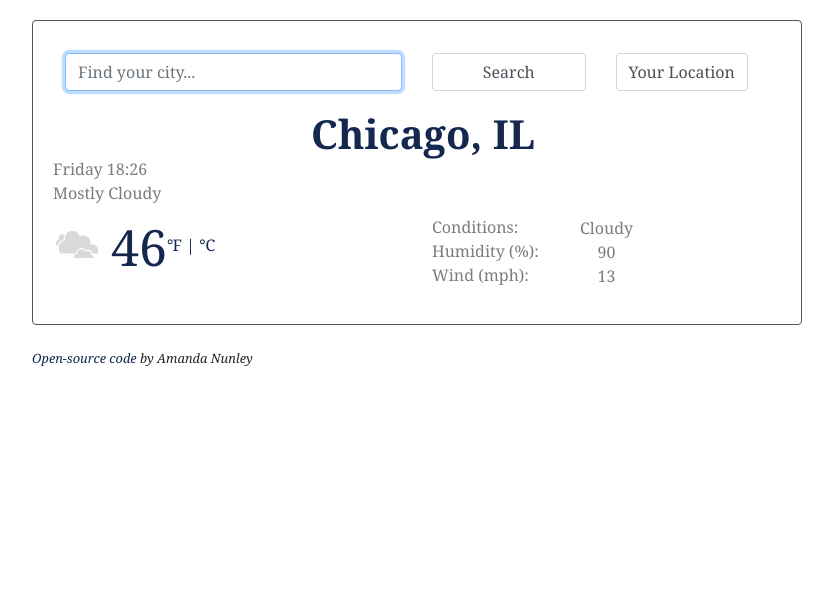
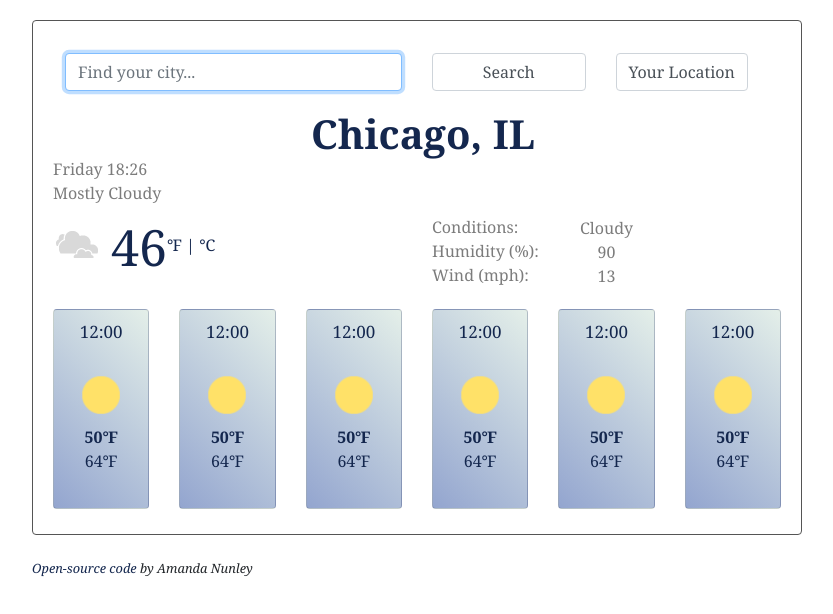
Before and after one commit to acnuns/She-Codes---Final-Project---Part-2, a plain HTML site: page index.html in a window 1280 px wide. Shown: the whole page, without its empty margins (223-1056 px from the left). Drawn offline with nearby package versions, Linux system fonts and the light colour scheme.

Commit message:
Fixing the forecast

```diff
--- a/index.html
+++ b/index.html
@@ -55,7 +55,85 @@
                 </div>
             </div>
         <div class="row forecast" id="forecast">
-
+            <div class="col-2">
+                <div class="card">
+                    <h5 class="card-img-top">
+                        12:00
+                    </h5>
+                    <div class="card-body">
+                        <img src="img/sunny.png" alt="Sunny"
+                            class="card-title" />
+                        <p class="card-text">
+                            <strong>50&#8457</strong><br />64&#8457
+                        </p>
+                    </div>
+                </div>
+            </div>
+            <div class="col-2">
+                <div class="card">
+                    <h5 class="card-img-top">
+                        12:00
+                    </h5>
+                    <div class="card-body">
+                        <img src="img/sunny.png" alt="Sunny" class="card-title" />
+                        <p class="card-text">
+                            <strong>50&#8457</strong><br />64&#8457
+                        </p>
+                    </div>
+                </div>
+            </div>
+            <div class="col-2">
+                <div class="card">
+                    <h5 class="card-img-top">
+                        12:00
+                    </h5>
+                    <div class="card-body">
+                        <img src="img/sunny.png" alt="Sunny" class="card-title" />
+                        <p class="card-text">
+                            <strong>50&#8457</strong><br />64&#8457
+                        </p>
+                    </div>
+                </div>
+            </div>
+            <div class="col-2">
+                <div class="card">
+                    <h5 class="card-img-top">
+                        12:00
+                    </h5>
+                    <div class="card-body">
+                        <img src="img/sunny.png" alt="Sunny" class="card-title" />
+                        <p class="card-text">
+                            <strong>50&#8457</strong><br />64&#8457
+                        </p>
+                    </div>
+                </div>
+            </div>
+            <div class="col-2">
+                <div class="card">
+                    <h5 class="card-img-top">
+                        12:00
+                    </h5>
+                    <div class="card-body">
+                        <img src="img/sunny.png" alt="Sunny" class="card-title" />
+                        <p class="card-text">
+                            <strong>50&#8457</strong><br />64&#8457
+                        </p>
+                    </div>
+                </div>
+            </div>
+            <div class="col-2">
+                <div class="card">
+                    <h5 class="card-img-top">
+                        12:00
+                    </h5>
+                    <div class="card-body">
+                        <img src="img/sunny.png" alt="Sunny" class="card-title" />
+                        <p class="card-text">
+                            <strong>50&#8457</strong><br />64&#8457
+                        </p>
+                    </div>
+                </div>
+            </div>
         </div>
         </div>
         <small>
--- a/src/script.js
+++ b/src/script.js
@@ -30,8 +30,8 @@ function searchCity(city) {
   let apiUrl = `https://api.openweathermap.org/data/2.5/weather?q=${city}&appid=${apiKey}&units=imperial`;
   axios.get(apiUrl).then(showTemperature);
 
-  apiUrl = `https://api.openweathermap.org/data/2.5/forecast?q=${city}&appid=${apiKey}&units=imperial`;
-  axios.get(apiUrl).then(displayForecast);
+  apiUrl2 = `https://api.openweathermap.org/data/2.5/forecast?q=${city}&appid=${apiKey}&units=imperial`;
+  axios.get(apiUrl2).then(displayForecast);
 }
 
 function displayForecast(response) {
@@ -58,7 +58,6 @@ function displayForecast(response) {
 `;
   }
 
-
 }
 
 function formatHours (timestamp) {
@@ -73,7 +72,6 @@ function formatHours (timestamp) {
   }
   return `${hours}:${minutes}`;
 }
-
 
 
 // Search Location - Coordinates
```
